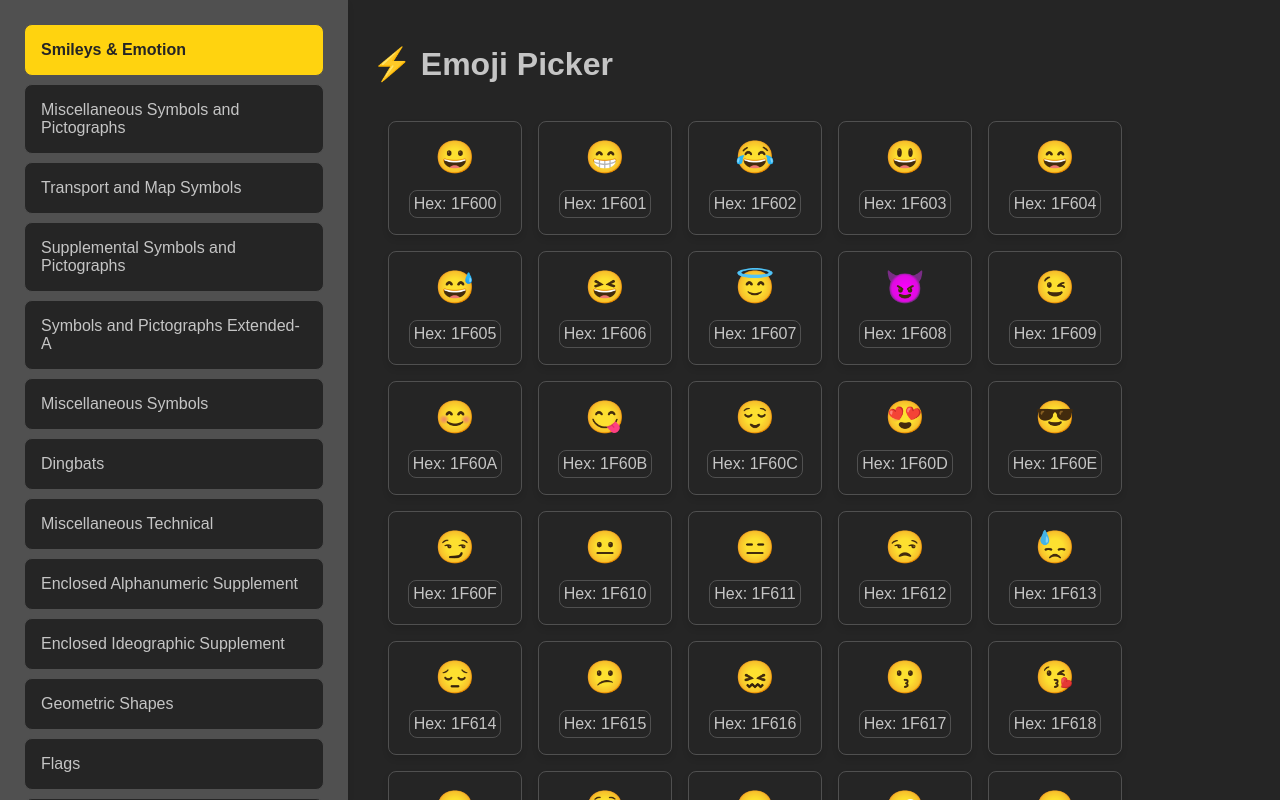
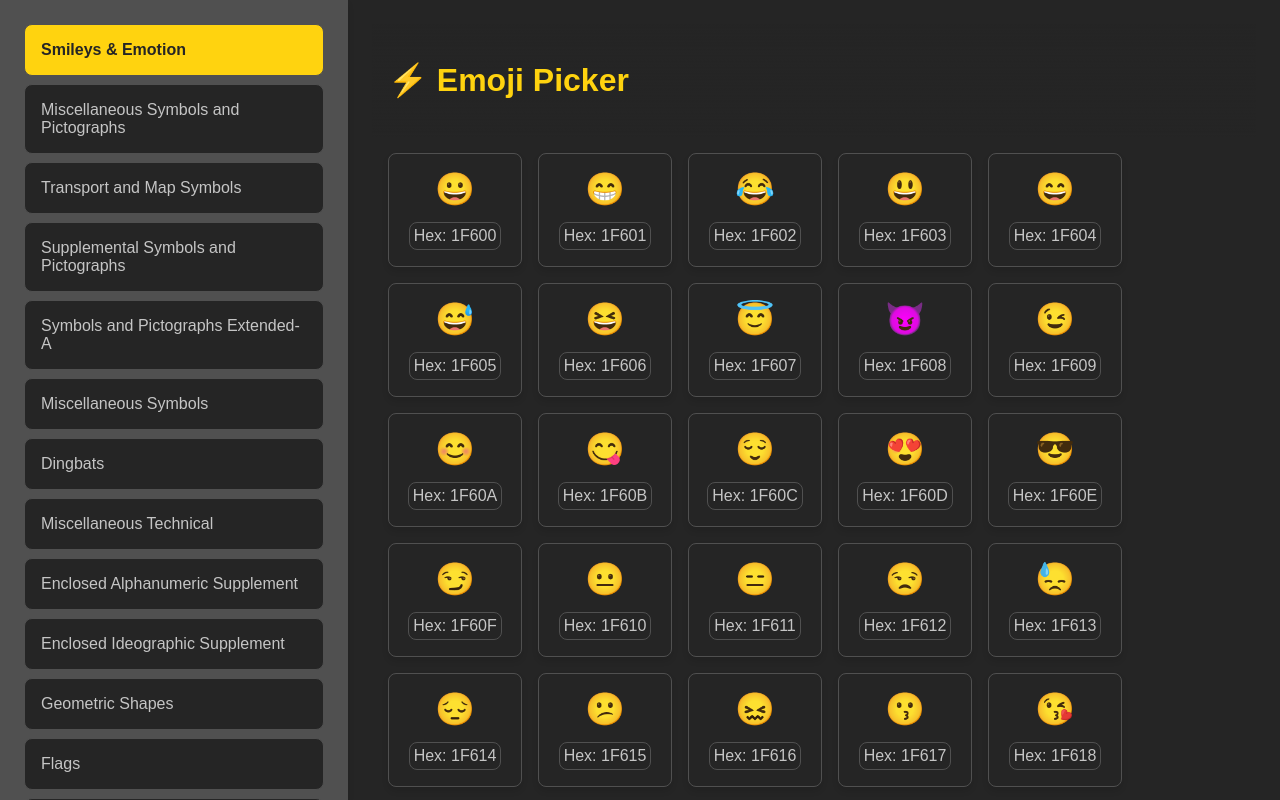
Before and after one commit to hgosansn/another-emoji-picker, a React (Vite) app: page / in a window 1280 px wide. Built offline with nearby package versions, Linux system fonts and the light colour scheme.

Commit message:
Please work. Please.

```diff
--- a/src/App.jsx
+++ b/src/App.jsx
@@ -41,7 +41,7 @@ function App() {
 
     const handleCopy = (emoji) => {
         navigator.clipboard.writeText(emoji);
-        addToast(emoji, 'copied to clipboard', 3000);
+        addToast(emoji, 'copied to clipboard', 10000);
     };
     const filteredEmojis = generateEmojis(...categories[activeCategory]).filter(
         (emoji) => emoji.hex.includes(search.toUpperCase())
@@ -61,7 +61,9 @@ function App() {
                 ))}
             </nav>
             <div className="main-content scroll">
-                <h1>⚡ Emoji Picker</h1>
+                <div className="header">
+                    <a aria-label='repository' href="https://github.com/hgosansn/another-emoji-picker" target="_blank"><h1>⚡ Emoji Picker</h1></a>
+                </div>
                 <div className="emoji-grid">
                     {filteredEmojis.map((emoji) => (
                         <div
--- a/src/index.css
+++ b/src/index.css
@@ -28,6 +28,11 @@ body {
     left: 0;
     right: 0;
     bottom: 0;
+}
+
+a {
+    color: var(--accent-color);
+    text-decoration: none;
 }
 
 body, .root {
@@ -120,6 +125,16 @@ body, .root {
     overflow-y: auto;
 }
 
+.header {
+    display: flex;
+    justify-content: space-between;
+    align-items: center;
+    position: sticky;
+    top: 0;
+    padding: var(--spacing-medium);
+    background: linear-gradient(0deg, var(--background-color), transparent);
+}
+
 /* Input Styles */
 input[type='text'] {
     padding: var(--spacing-medium);
@@ -198,6 +213,7 @@ input[type='text'] {
     cursor: pointer;
     box-shadow: var(--shadow);
     transition: background-color 0.3s, box-shadow 0.3s;
+    box-sizing: border-box;
 
     /* Initial hidden state */
     transform: translateY(100px);
@@ -208,14 +224,14 @@ input[type='text'] {
 }
 
 .toasted .burnt {
-    text-shadow: 1px 1px 1px var(--background-color);
-    padding: var(--spacing-small);
-    border-right: 2px solid var(--background-color);
+    text-shadow: 4px 4px 4px var(--background-color);
+    border-right: 1px solid var(--background-color);
     min-height: 100%;
 }
 
 .toasted span {
-    padding: var(--spacing-medium);
+    display: inline-block;
+    padding: var(--spacing-small);
 }
 
 @keyframes slideUp {
```
